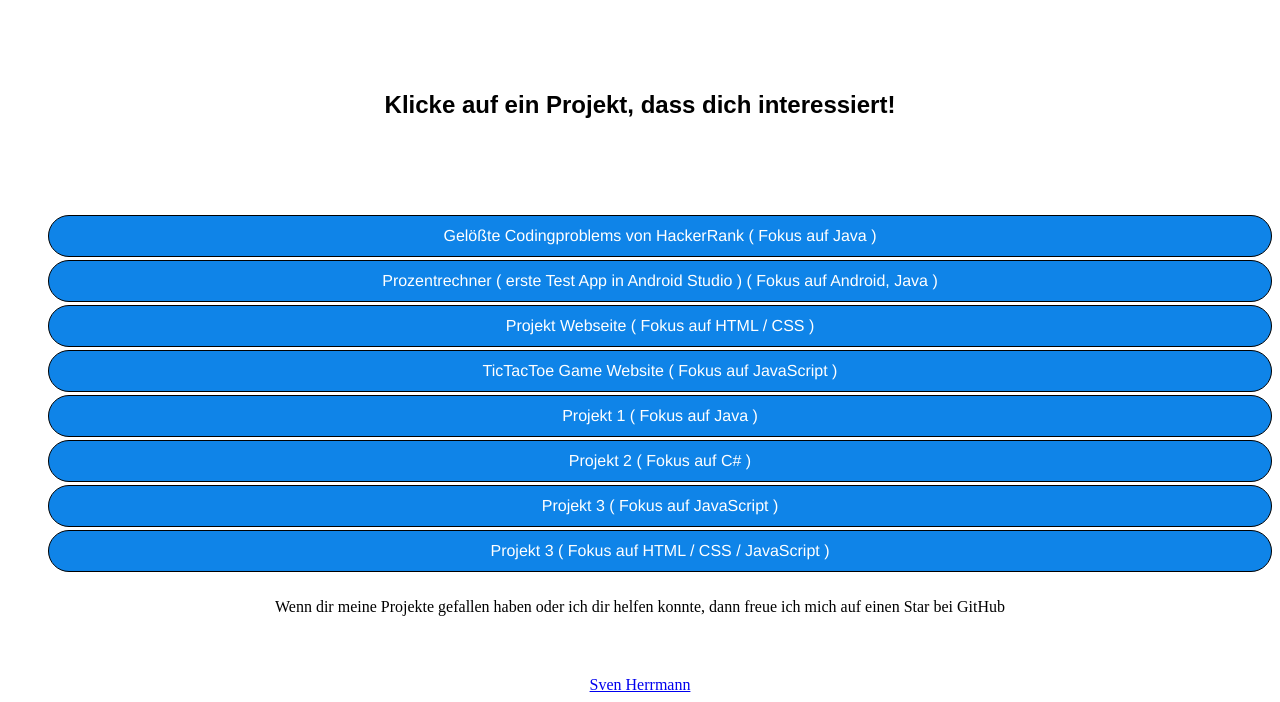
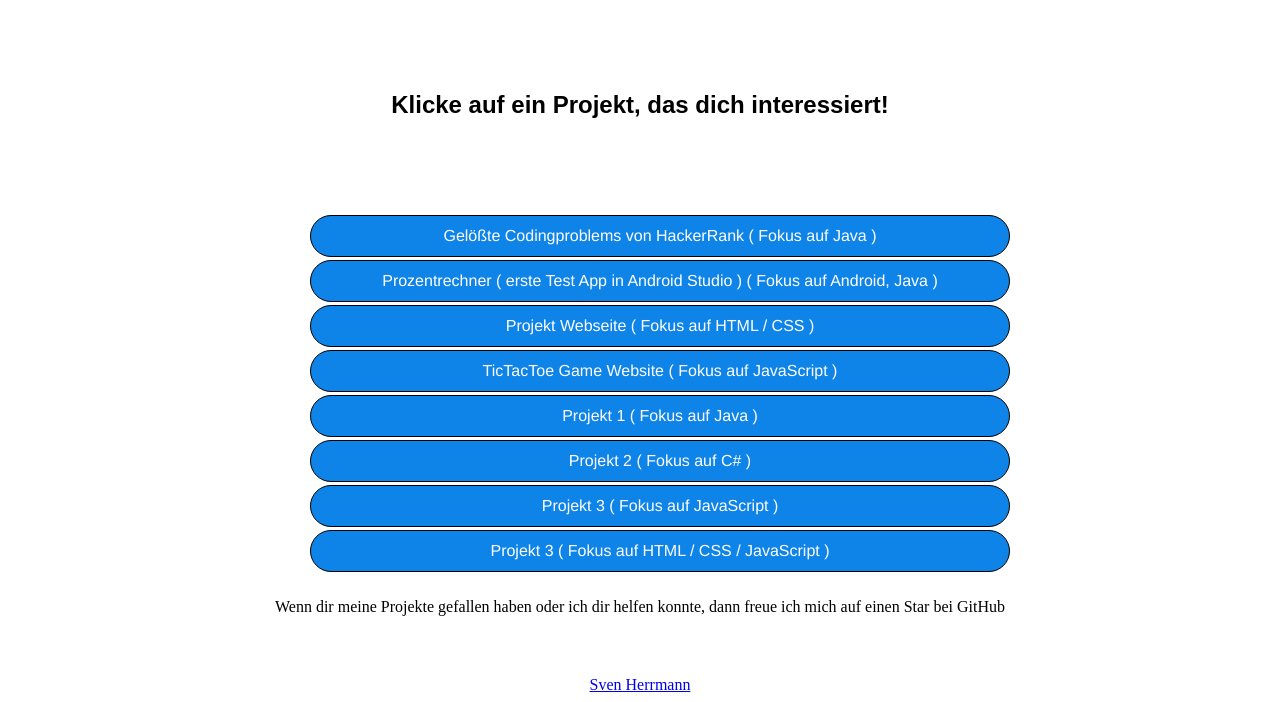
Before and after one commit to SvenHerr/ProjektWebsite, a plain HTML site: page index.html in a window 1280 px wide. Shown: the part 130-832 px from the top of the page. Drawn offline with Linux system fonts and the light colour scheme.

Commit message:
erweitert

```diff
--- a/css/StyleSheet.css
+++ b/css/StyleSheet.css
@@ -26,15 +26,19 @@ div{
 }
 
 
-ul{
+.div-Ul{
     list-style-type:none;
     text-align: center;
     /*display: table*/
     margin-bottom: 10px;
     margin-top: 20px;
+
+    margin-left: auto;
+    margin-right: auto;
+    width: 700px;
 }
 
-li{
+.div-Ul-li{
     margin: 0 0 3px 0;
     border: 1px solid black;
     background-color: #0f84e8;
--- a/index.html
+++ b/index.html
@@ -12,29 +12,29 @@
 <body>
   <div>
       <h1 id="testID">Welcome to Sven´s project page</h1><br>
-      <h2>Klicke auf ein Projekt, dass dich interessiert!</h2><br>
+      <h2>Klicke auf ein Projekt, das dich interessiert!</h2><br>
       <a class="github-button" href="https://github.com/SvenHerr" data-size="large" aria-label="Follow @SvenHerr on GitHub">Follow @SvenHerr</a>
-    </div>
-    <div>
-    <ul>
-        <li><a href="https://github.com/SvenHerr/Codingproblems" target="_blank" title="Go to GitHub and view source code">Gelößte Codingproblems von HackerRank ( Fokus auf Java )</a>
+  </div>
+  <div>
+    <ul class="div-Ul">
+        <li class="div-Ul-li"><a href="https://github.com/SvenHerr/Codingproblems" target="_blank" title="Go to GitHub and view source code">Gelößte Codingproblems von HackerRank ( Fokus auf Java )</a>
           <!--<iframe src="https://ghbtns.com/github-btn.html?user=SvenHerr&repo=Codingproblems&type=star&count=false&size=large" frameborder="0" scrolling="0" width="160px" height="30px"></iframe>-->
           <!--<iframe src="frameQuellText_githubStarButton.html?user=SvenHerr&repo=Codingproblems&type=star&count=false&size=large" frameborder="0" scrolling="0" width="160px" height="30px"></iframe>-->
 
         </li>
-        <li><a href="https://github.com/SvenHerr/ProzentRechnerErweitert" target="_blank" title="Go to GitHub and view source code">Prozentrechner ( erste Test App in Android Studio ) ( Fokus auf Android, Java )</a>
+        <li class="div-Ul-li"><a href="https://github.com/SvenHerr/ProzentRechnerErweitert" target="_blank" title="Go to GitHub and view source code">Prozentrechner ( erste Test App in Android Studio ) ( Fokus auf Android, Java )</a>
           <!--<iframe src="frameQuellText_githubStarButton.html?user=SvenHerr&repo=ProzentRechnerErweitert&type=star&count=false&size=large" frameborder="0" scrolling="0" width="160px" height="30px"></iframe>-->
         </li>
-        <li><a href="https://github.com/SvenHerr/ProjektWebsite" target="_blank" title="Go to GitHub and view source code">Projekt Webseite ( Fokus auf HTML / CSS ) </a>
+        <li class="div-Ul-li"><a href="https://github.com/SvenHerr/ProjektWebsite" target="_blank" title="Go to GitHub and view source code">Projekt Webseite ( Fokus auf HTML / CSS ) </a>
           <!--<iframe src="frameQuellText_githubStarButton.html?user=SvenHerr&repo=ProjektWebsite&type=star&count=false&size=large" frameborder="0" scrolling="0" width="160px" height="30px"></iframe>-->
         </li>
-        <li><a href="https://svenherr.github.io/TicTacToeGameWebsite/" target="_blank" title="Go to Website">TicTacToe Game Website ( Fokus auf JavaScript )</a>
+        <li class="div-Ul-li"><a href="https://svenherr.github.io/TicTacToeGameWebsite/" target="_blank" title="Go to Website">TicTacToe Game Website ( Fokus auf JavaScript )</a>
           <!--<iframe  src="frameQuellText_githubStarButton.html?user=SvenHerr&repo=TicTacToeGameWebsite&type=star&count=false&size=large" frameborder="0" scrolling="0" width="160px" height="30px"></iframe>-->
         </li>
-        <li>Projekt 1 ( Fokus auf Java ) </li>
-        <li>Projekt 2 ( Fokus auf C# )</li>
-        <li>Projekt 3 ( Fokus auf JavaScript )</li>
-        <li>Projekt 3 ( Fokus auf HTML / CSS / JavaScript )</li>
+        <li class="div-Ul-li">Projekt 1 ( Fokus auf Java ) </li>
+        <li class="div-Ul-li">Projekt 2 ( Fokus auf C# )</li>
+        <li class="div-Ul-li">Projekt 3 ( Fokus auf JavaScript )</li>
+        <li class="div-Ul-li">Projekt 3 ( Fokus auf HTML / CSS / JavaScript )</li>
 
     </ul>
   </div>
@@ -52,7 +52,7 @@
 
 <footer>
   <div>
-      <div class="LI-profile-badge"  data-version="v1" data-size="large" data-locale="de_DE" data-type="horizontal" data-theme="light" data-vanity="sven-herrmann"><a class="LI-simple-link" href='https://de.linkedin.com/in/sven-herrmann?trk=profile-badge'>Sven Herrmann</a></div>
+    <div class="LI-profile-badge"  data-version="v1" data-size="medium" data-locale="de_DE" data-type="vertical" data-theme="dark" data-vanity="sven-herrmann"><a class="LI-simple-link" target="_blank" href='https://de.linkedin.com/in/sven-herrmann?trk=profile-badge'>Sven Herrmann</a>
     </div>
-</footer>
+  </footer>
 </html>
```
Also changed, not shown: 1 other file.
